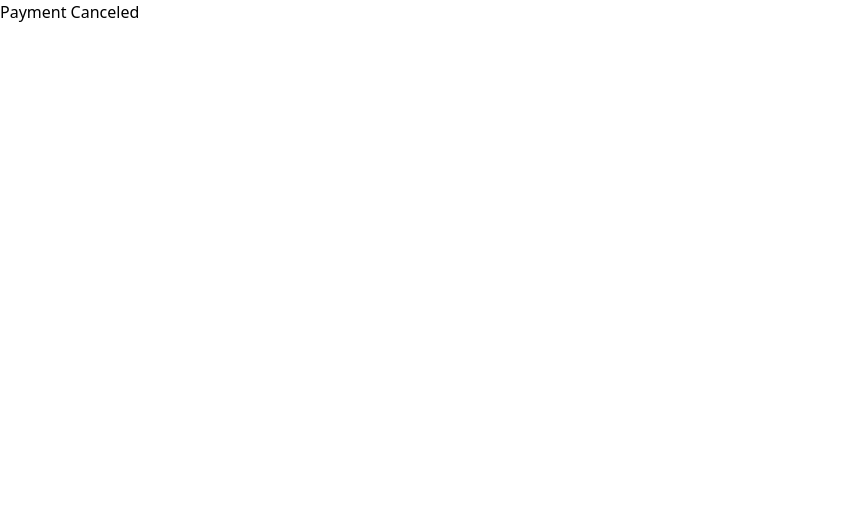
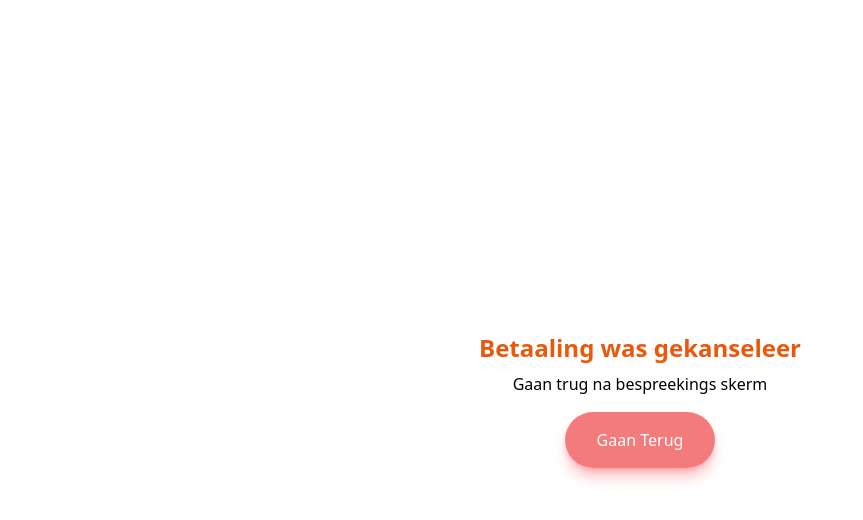
Before and after one commit to Wickus/school-ticket-system, a Next.js app: page /canceled in a window 1280 px wide. Shown: the top 520 px of the page, without its empty margins (0-863 px from the left). Built offline with nearby package versions, Linux system fonts and the light colour scheme.

Commit message:
Updated the canceled screen

```diff
--- a/pages/canceled.tsx
+++ b/pages/canceled.tsx
@@ -1,5 +1,16 @@
+import Link from "next/link";
+
 const CancelPage = () => {
-	return <p>Payment Canceled</p>
-}
+	const button = "bg-red-500/70 shadow-lg shadow-red-500/40 text-white p-[1rem_2rem] rounded-full mt-4";
+    return (
+        <div className="max-w-[420px] w-full m-auto h-screen overflow-hidden flex flex-col items-center justify-center">
+            <h1 className="text-2xl font-bold text-orange-600">Betaaling was gekanseleer</h1>
+            <p className="text-center mt-2">Gaan trug na bespreekings skerm</p>
+            <Link href={"/"}>
+                <button type="button" className={button}>Gaan Terug</button>
+            </Link>
+        </div>
+    );
+};
 
-export default CancelPage
+export default CancelPage;
```
